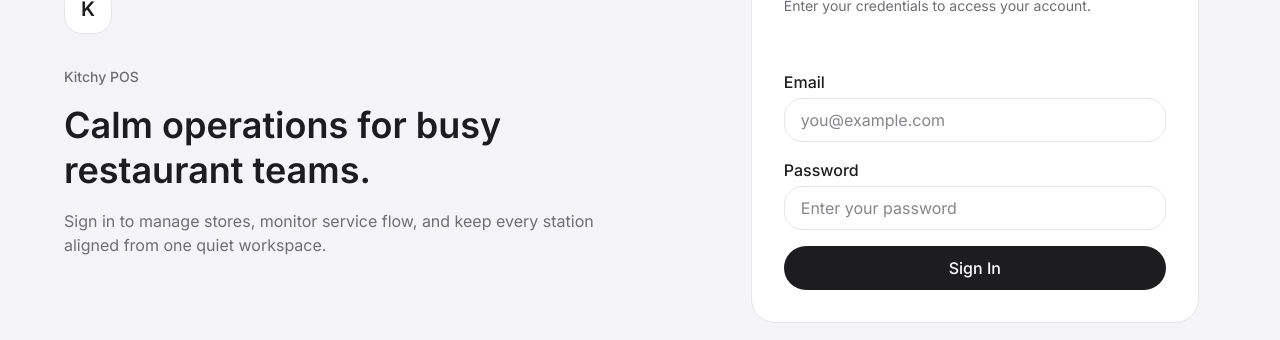
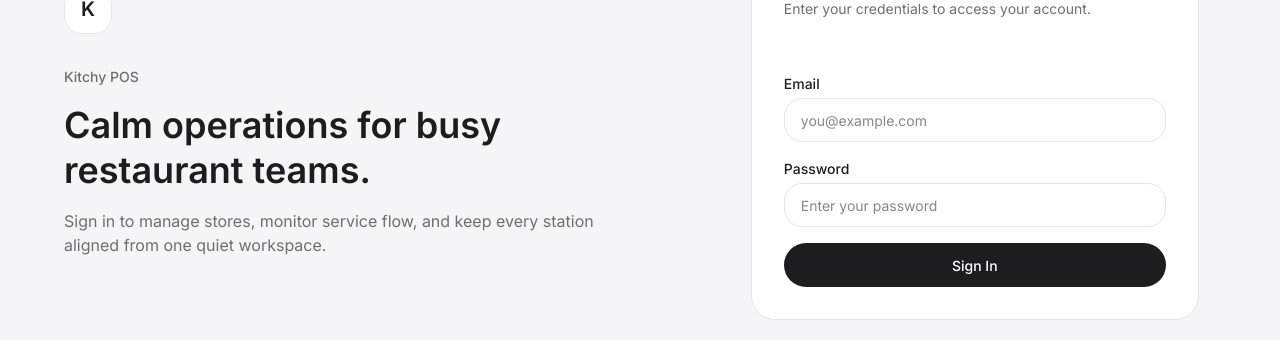
Before and after one commit to jarangit/kitchy-frontend, a React (Vite) app: page /login in a window 1280 px wide. Shown: the part 295-635 px from the top of the page. Built offline with nearby package versions, Linux system fonts and the light colour scheme; no server answers.

Commit message:
refactor: add component typography utilities for consistent font sizing

```diff
--- a/src/app/theme.css
+++ b/src/app/theme.css
@@ -260,3 +260,65 @@
   font-size: var(--text-caption-size);
   font-weight: var(--text-caption-weight);
 }
+
+/* ============================================
+   COMPONENT TYPOGRAPHY UTILITIES
+   Tailwind v4 does not generate text-* classes from --font-size-* tokens.
+   These utilities keep component classes tied to Layer 3 design tokens.
+   ============================================ */
+
+@utility text-button-sm {
+  font-size: var(--font-size-button-sm);
+}
+
+@utility text-button-md {
+  font-size: var(--font-size-button-md);
+}
+
+@utility text-button-lg {
+  font-size: var(--font-size-button-lg);
+}
+
+@utility text-card-title {
+  font-size: var(--font-size-card-title);
+}
+
+@utility text-card-desc {
+  font-size: var(--font-size-card-desc);
+}
+
+@utility text-input {
+  font-size: var(--font-size-input);
+}
+
+@utility text-badge {
+  font-size: var(--font-size-badge);
+}
+
+@utility text-chip {
+  font-size: var(--font-size-chip);
+}
+
+@utility text-segment {
+  font-size: var(--font-size-segment);
+}
+
+@utility text-selection {
+  font-size: var(--font-size-selection);
+}
+
+@utility text-dialog-title {
+  font-size: var(--font-size-dialog-title);
+}
+
+@utility text-dialog-desc {
+  font-size: var(--font-size-dialog-desc);
+}
+
+@utility text-select {
+  font-size: var(--font-size-select);
+}
+
+@utility text-label-comp {
+  font-size: var(--font-size-label-comp);
+}
```
